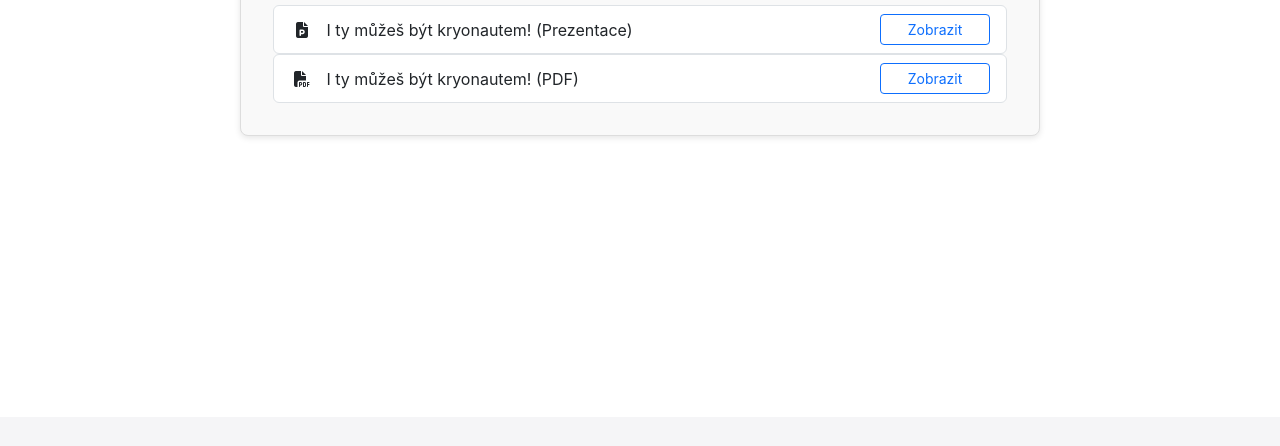
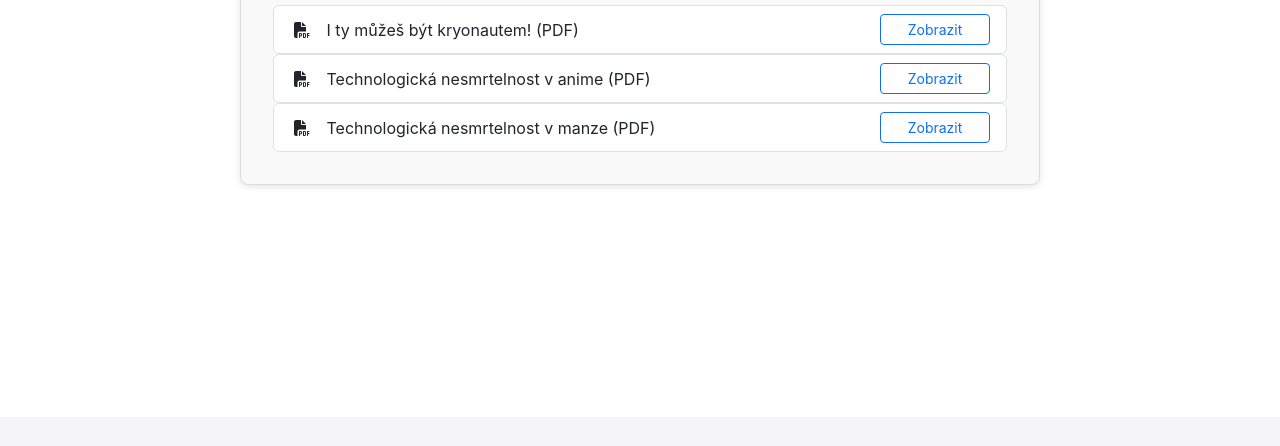
Before and after one commit to kryonika/kryonika-cz-website, a plain HTML site: page resources.html in a window 1280 px wide. Shown: the part 241-687 px from the top of the page. Drawn offline with nearby package versions, Linux system fonts and the light colour scheme.

Commit message:
Add presentation PDFs

```diff
--- a/resources.html
+++ b/resources.html
@@ -39,15 +39,24 @@
 
         <ul class="list-group">
             <li class="list-group-item d-flex justify-content-between align-items-center">
-                <span><i class="fas fa-file-powerpoint me-2"></i> I ty můžeš být kryonautem! (Prezentace)</span>
-                <a href="https://docs.google.com/presentation/d/1nIm4jZIhyinuNOCtxoAY1lk9wv_e03IJ/edit?usp=drive_link&ouid=114403638451772069319&rtpof=true&sd=true" class="btn btn-outline-primary btn-sm" target="_blank" rel="noopener noreferrer">Zobrazit</a>
+                <span><i class="fas fa-file-pdf me-2"></i> I ty můžeš být kryonautem! (PDF)</span>
+                <a href="https://drive.google.com/file/d/1BCg3PIC7Zhj98qjSBZUerSc0BU8KnHC8/view?usp=sharing" class="btn btn-outline-primary btn-sm" target="_blank" rel="noopener noreferrer">Zobrazit</a>
             </li>
         </ul>
 
         <ul class="list-group">
             <li class="list-group-item d-flex justify-content-between align-items-center">
-                <span><i class="fas fa-file-pdf me-2"></i> I ty můžeš být kryonautem! (PDF)</span>
-                <a href="https://drive.google.com/file/d/1BCg3PIC7Zhj98qjSBZUerSc0BU8KnHC8/view?usp=sharing" class="btn btn-outline-primary btn-sm" target="_blank" rel="noopener noreferrer">Zobrazit</a>
+                <span><i class="fas fa-file-pdf me-2"></i> Technologická nesmrtelnost v anime (PDF)</span>
+                <a href="https://drive.google.com/file/d/1fxjzzJGkPe6fnsR4U9_981wR_KcZqcOz/view?usp=sharing"
+                    class="btn btn-outline-primary btn-sm" target="_blank" rel="noopener noreferrer">Zobrazit</a>
+            </li>
+        </ul>
+
+        <ul class="list-group">
+            <li class="list-group-item d-flex justify-content-between align-items-center">
+                <span><i class="fas fa-file-pdf me-2"></i> Technologická nesmrtelnost v manze (PDF)</span>
+                <a href="https://drive.google.com/file/d/1wxBnL0szPqoT_FhvdjijBumqLNIfXOPW/view?usp=sharing"
+                    class="btn btn-outline-primary btn-sm" target="_blank" rel="noopener noreferrer">Zobrazit</a>
             </li>
         </ul>
 
```
